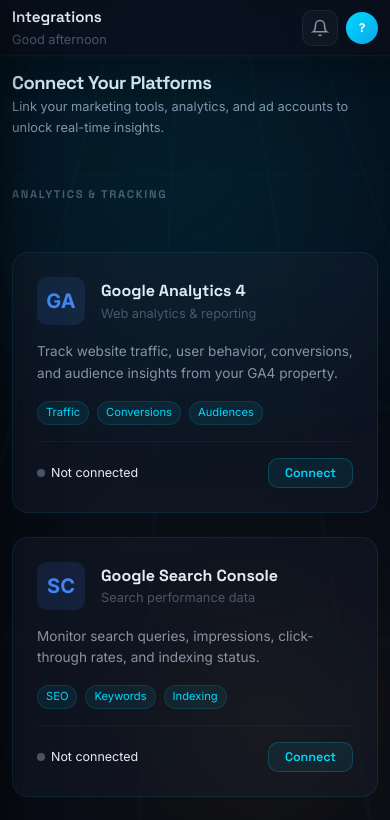
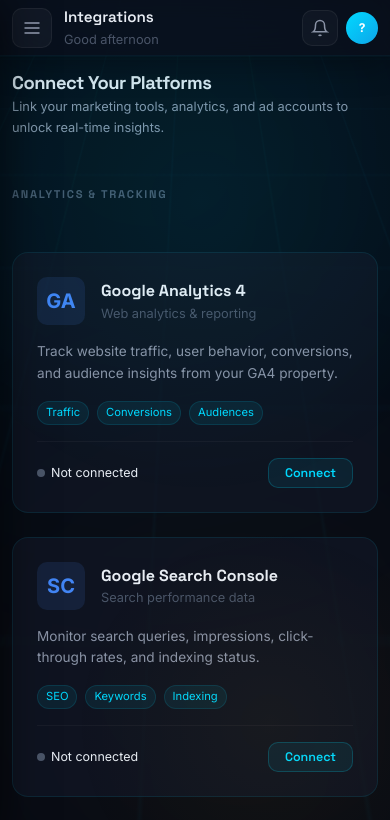
Before and after one commit to kjitesh355-commits/marketa-intelligence, a website: page integrations.html in a window 390 px wide. Shown: the top 820 px of the page. Drawn offline with Linux system fonts and the light colour scheme.

Commit message:
Fix mobile: research layout responsive, seo closing tags, integrations hamburger

```diff
--- a/integrations.html
+++ b/integrations.html
@@ -181,10 +181,14 @@
       </div>
     </div>
   </aside>
+  <div class="sidebar-overlay" id="sidebar-overlay" onclick="toggleSidebar()"></div>
 
   <!-- Main -->
   <main class="main-content">
     <header class="topbar">
+      <button class="hamburger-btn" onclick="toggleSidebar()" aria-label="Menu">
+        <svg viewBox="0 0 24 24" fill="none" stroke="currentColor" stroke-width="2"><line x1="3" y1="6" x2="21" y2="6"/><line x1="3" y1="12" x2="21" y2="12"/><line x1="3" y1="18" x2="21" y2="18"/></svg>
+      </button>
       <div class="topbar-left">
         <div class="topbar-title">Integrations</div>
         <div class="topbar-subtitle" id="greeting-text"></div>
@@ -606,6 +610,15 @@
   setTimeout(updateClock,1000);
 })();
 </script>
+<script>
+function toggleSidebar(){
+  const sb=document.getElementById('sidebar');
+  const ov=document.getElementById('sidebar-overlay');
+  sb.classList.toggle('open');
+  ov.classList.toggle('active');
+  document.body.style.overflow=sb.classList.contains('open')?'hidden':'';
+}
+</script>
 <script src="js/profile.js"></script>
 <script src="js/animations/scroll-reveal.js"></script>
 </body>
```
Also changed, not shown: public/integrations.html (+13 -0 lines), public/research.html (+4 -1 lines), public/seo.html (+1 -0 lines), research.html (+4 -1 lines), seo.html (+1 -0 lines).
